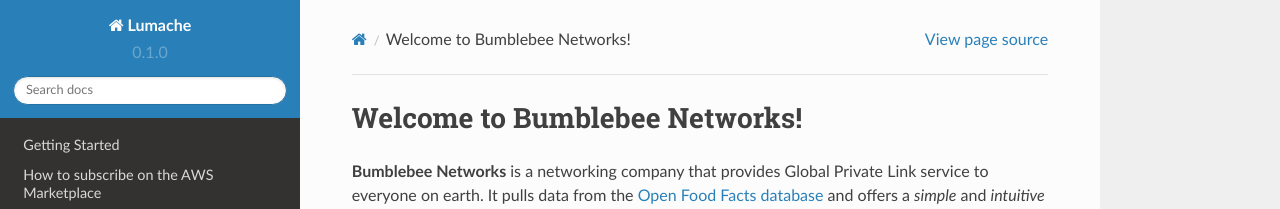
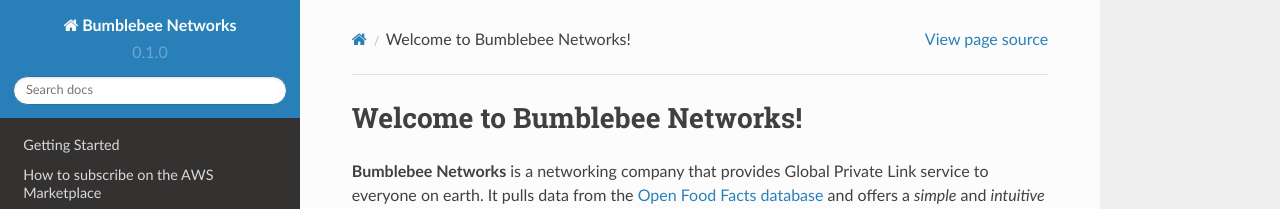
Before and after one commit to sherrywei-bumblebee/bumblebee-docs, a Sphinx documentation site: the page built from docs/source/index.rst, in a window 1280 px wide. Shown: the top 209 px of the page. Built offline with Sphinx 7.4.7 and the Read the Docs theme 2.0.0, drawn with Linux system fonts in a browser that asks for light colours; pages that are not in the unit, such as notebooks, are missing from menus.

Commit message:
general edit

```diff
--- a/docs/source/conf.py
+++ b/docs/source/conf.py
@@ -2,7 +2,7 @@
 
 # -- Project information
 
-project = 'Lumache'
+project = 'Bumblebee Networks'
 copyright = '2021, Graziella'
 author = 'Graziella'
 
--- a/docs/source/index.rst
+++ b/docs/source/index.rst
@@ -20,7 +20,7 @@
 
 .. toctree::
 
-   :maxdepth: 0
+   :maxdepth: 1
    :caption: Table of Contents
 
    GettingStarted/faq
```
